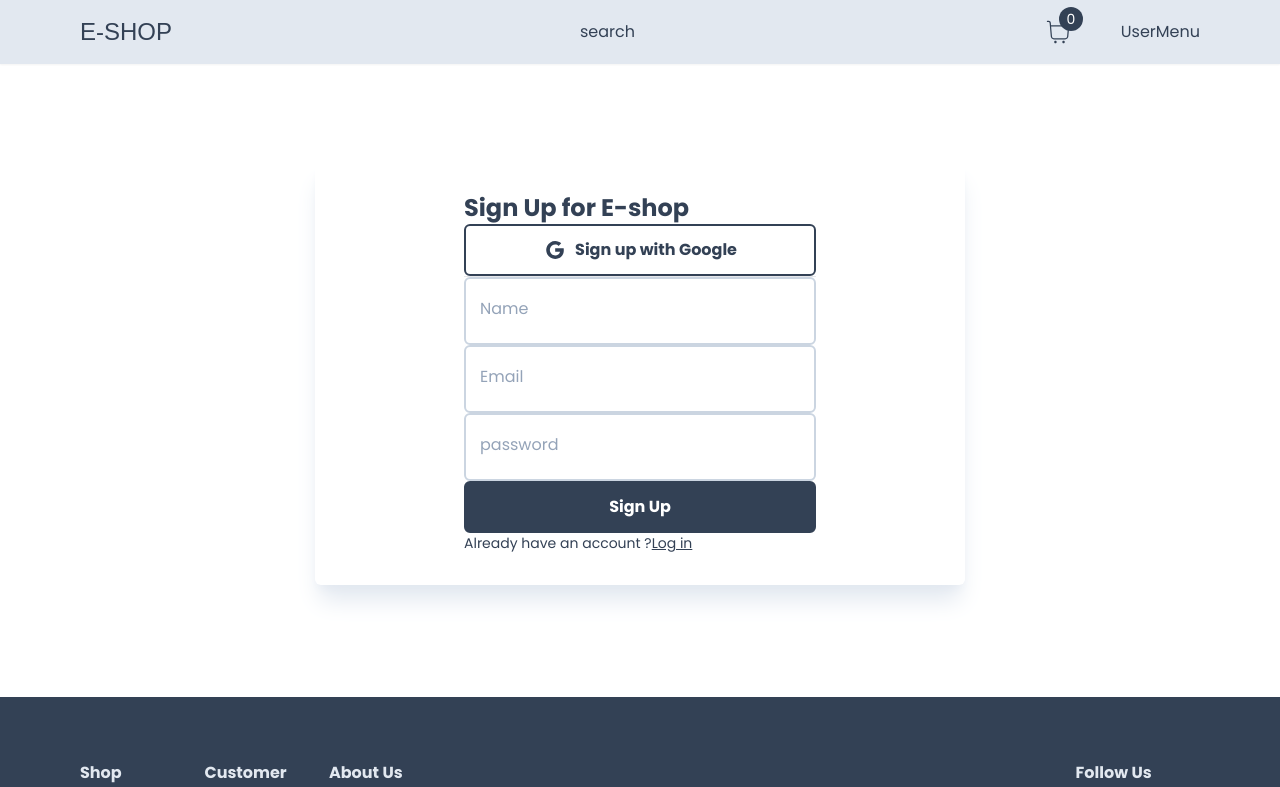
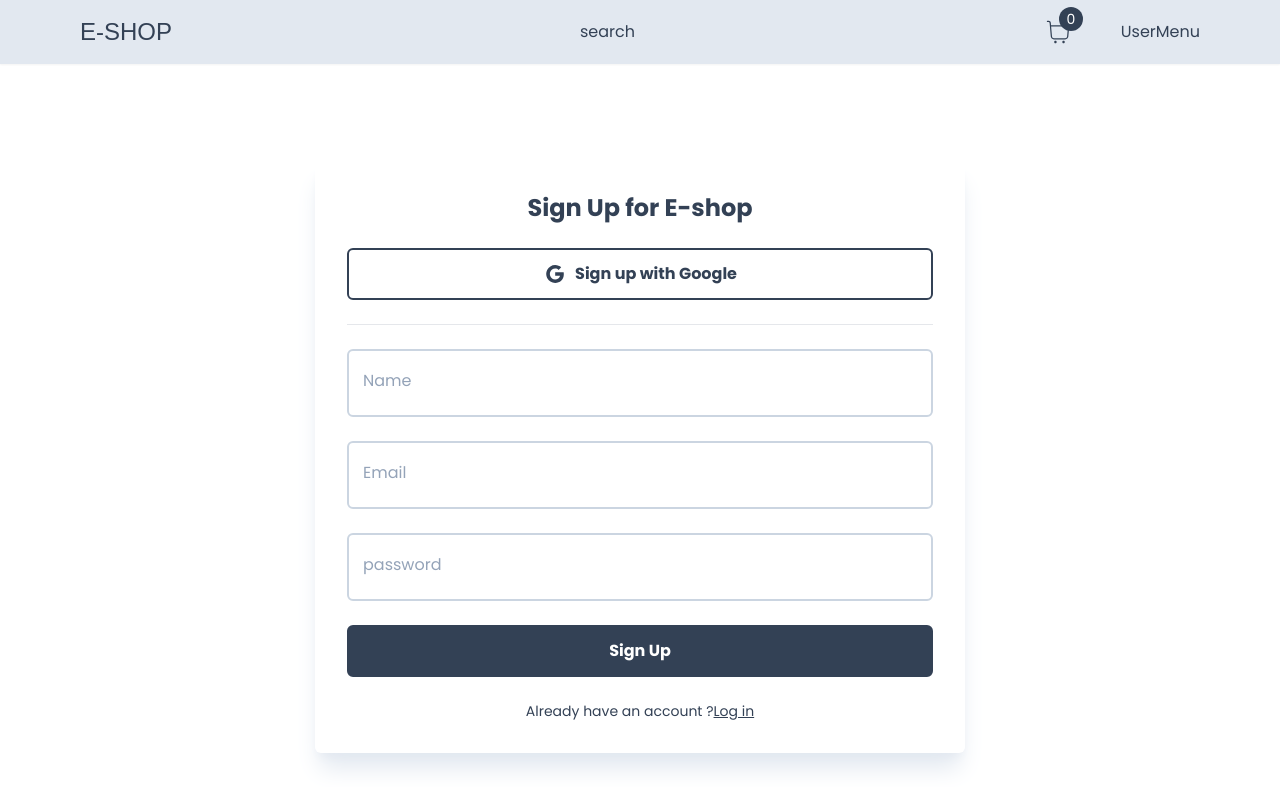
Before and after one commit to Anonymous-Roys/techHaven, a Next.js app: page /register in a window 1280 px wide. Shown: the top 787 px of the page. Built offline with nearby package versions, Linux system fonts and the light colour scheme; a web font is replaced by a local one.

Commit message:
login page

```diff
--- a/app/components/inputs/Inputs.tsx
+++ b/app/components/inputs/Input.tsx
@@ -61,7 +61,7 @@ const Input: React.FC<InputProps> = ({
         peer-placeholder-shown:translate-y-0
         peer-focus:scale-75
         peer-focus:-translate-y-4
-        ${errors[id] ? 'text-rose-500': 'text-slate-400'}
+        ${errors[id] ? "text-rose-500": "text-slate-400"}
         `}
         >
             {label}
--- a/app/register/RegisterForm.tsx
+++ b/app/register/RegisterForm.tsx
@@ -2,7 +2,7 @@
 
 import { useState } from "react";
 import Heading from "../components/Heading";
-import Input from "../components/inputs/Inputs";
+import Input from "../components/inputs/Input";
 import { FieldValues, useForm, SubmitHandler } from "react-hook-form";
 import Button from "../components/Button";
 import Link from "next/link";
@@ -10,7 +10,7 @@ import { AiOutlineGoogle } from "react-icons/ai";
 
 const RegisterForm = () => {
 
-    const { isLoading, setIsLoading } = useState(false)
+    const [ isLoading, setIsLoading ] = useState(false)
     const { register, handleSubmit, formState: { errors } } =
     useForm<FieldValues>({
         defaultValues:{
@@ -24,19 +24,19 @@ const RegisterForm = () => {
     const onSubmit:SubmitHandler<FieldValues> = (data) =>{
         setIsLoading(true)
         console.log(data)
-        setTimeout(() => {
-            setIsLoading(false)
-        }, 2000);
-        console.log(errors)
+        // setTimeout(() => {
+        //     setIsLoading(false)
+        // }, 2000);
+        // console.log(errors)
     }
-    return (<div>
+    return (
         <>
             <Heading title="Sign Up for E-shop" />
             <Button
             outline
             label="Sign up with Google"
             icon={AiOutlineGoogle}
-            onCLick={()=>{}}
+            onClick={()=>{}}
             />
             <hr className="bg-slate-300 w-full h-px" />
             <Input
@@ -54,7 +54,7 @@ const RegisterForm = () => {
                 register={register}
                 errors={errors}
                 required
-                type="password"
+                type="email"
             />
             <Input
                 id="password"
@@ -63,16 +63,16 @@ const RegisterForm = () => {
                 register={register}
                 errors={errors}
                 required
+                type="password"
             />
             <Button label={isLoading ? "Loading" : "Sign Up"}
-            onclick={handleSubmit(onSubmit)}/>
+            onClick={handleSubmit(onSubmit)}/>
 
             <p className="text-sm">
                 Already have an account ?
                 <Link href='/login'className="underline">Log in</Link>
             </p>
-        </>
-    </div>);
+        </>);
 }
 
 export default RegisterForm;
```
